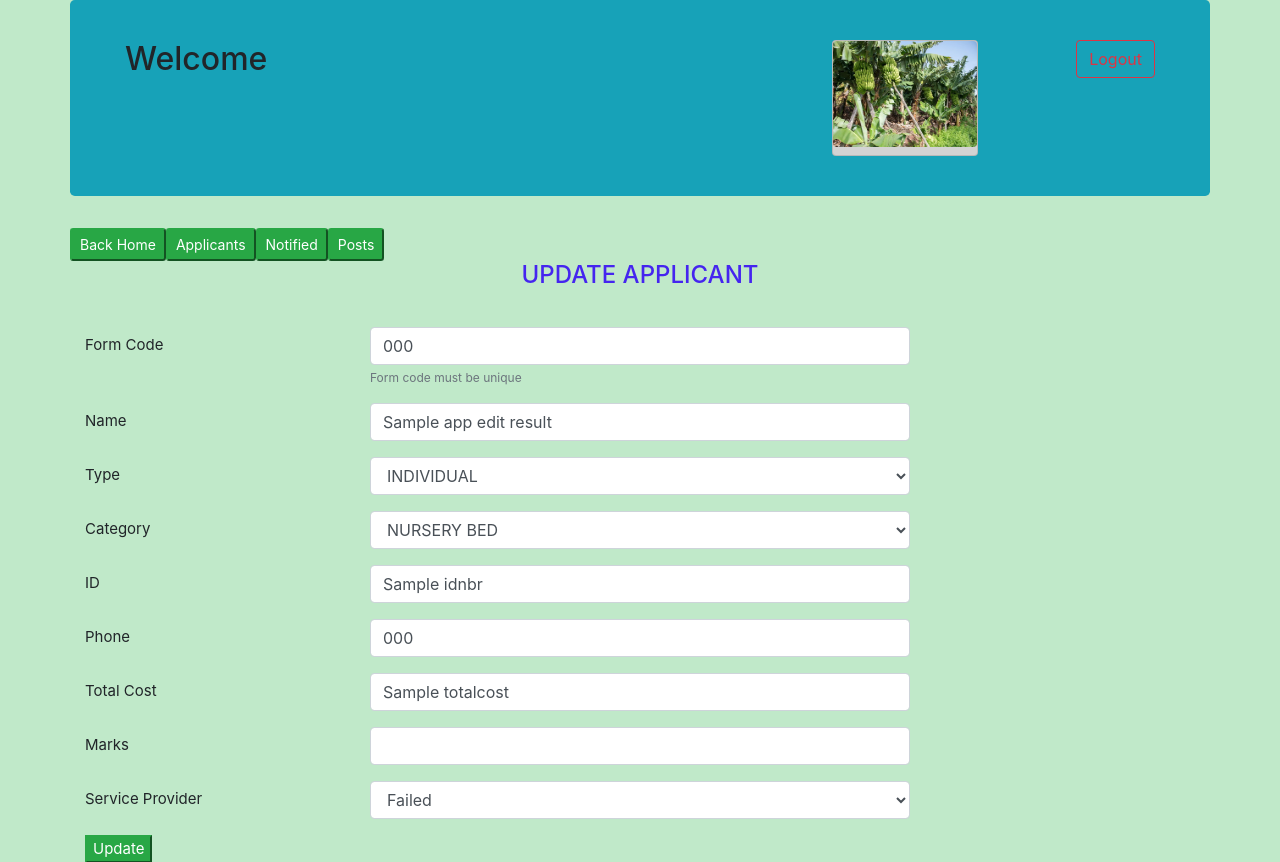
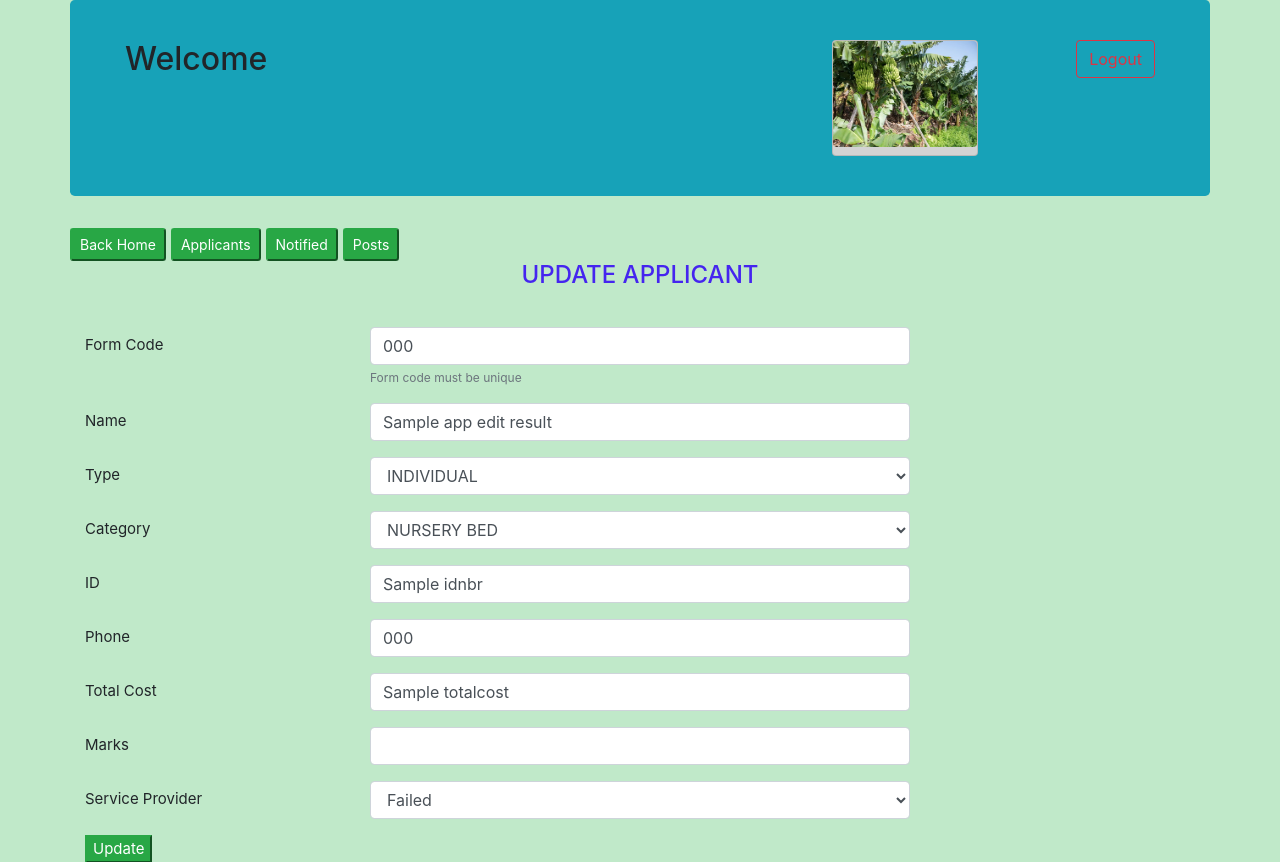
Before and after one commit to Nide17/hortiprice, a Python web app: template templates/editapp.html in a window 1280 px wide. Shown: the top 862 px of the page. Run offline with Jinja, Linux system fonts and the light colour scheme; the template is opened without the code that fills it: most values are stand-ins (such as "Sample title", 1, 10 or a date in 2020); some libraries are stand-ins or nearby versions.

Commit message:
corrected edit pages links

```diff
--- a/templates/editapp.html
+++ b/templates/editapp.html
@@ -6,13 +6,13 @@
         {% include "jumbotron.html" %}
 
         <div class="row">
-            <a href="{{ url_for('admin') }}"><button id="backHome" type="button" class="btn-success btn-sm">Back
+            <a href="{{ url_for('admin') }}"><button style="float:right; margin-right:5px;" id="backHome" type="button" class="btn-success btn-sm">Back
                     Home</button></a>
-            <a href="{{ url_for('all') }}"><button id="backHome" type="button" class="btn-success btn-sm">Applicants
+            <a href="{{ url_for('all') }}"><button style="float:right; margin-right:5px;" id="backHome" type="button" class="btn-success btn-sm">Applicants
                 </button></a>
-            <a href="{{ url_for('notified') }}"><button id="backHome" type="button" class="btn-success btn-sm">Notified
+            <a href="{{ url_for('notified') }}"><button style="float:right; margin-right:5px;" id="backHome" type="button" class="btn-success btn-sm">Notified
                 </button></a>
-            <a href="{{ url_for('posts') }}"><button id="backHome" type="button" class="btn-success btn-sm">Posts
+            <a href="{{ url_for('posts') }}"><button style="float:right; margin-right:5px;" id="backHome" type="button" class="btn-success btn-sm">Posts
                 </button></a>
         </div>
         {% with messages = get_flashed_messages(with_categories=true) %}
```
Also changed, not shown: templates/editpost.html (+4 -4 lines).
